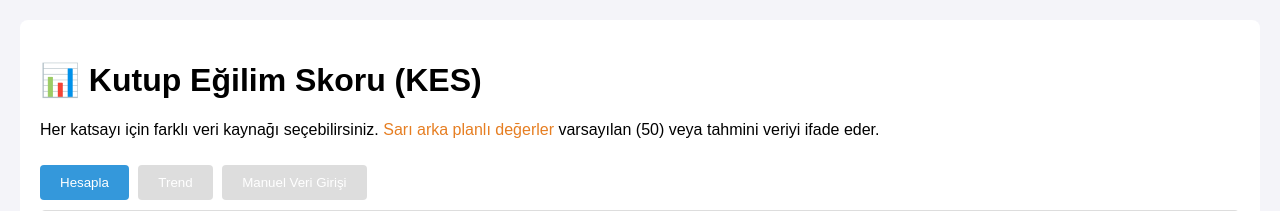
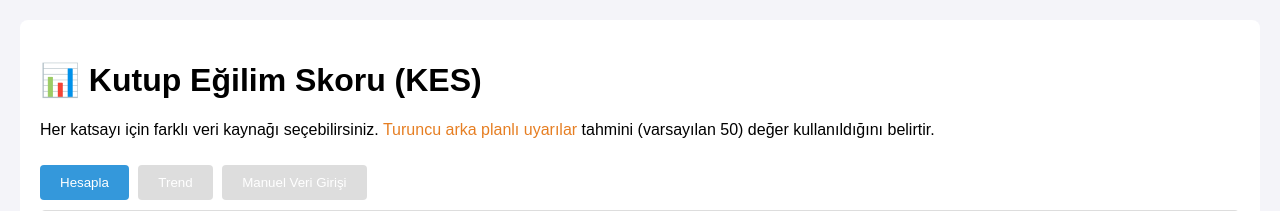
Before and after one commit to emrahY784/kes-web-app, a Flask app: page / in a window 1280 px wide. Shown: the top 211 px of the page. Run offline with Flask 3, Linux system fonts and the light colour scheme; data that the repository does not hold is empty; some libraries are stand-ins or nearby versions.

Commit message:
Update index.html

```diff
--- a/templates/index.html
+++ b/templates/index.html
@@ -26,7 +26,7 @@
 <body>
 <div class="container">
     <h1>📊 Kutup Eğilim Skoru (KES)</h1>
-    <p>Her katsayı için farklı veri kaynağı seçebilirsiniz. <span class="warning">Sarı arka planlı değerler</span> varsayılan (50) veya tahmini veriyi ifade eder.</p>
+    <p>Her katsayı için farklı veri kaynağı seçebilirsiniz. <span class="warning">Turuncu arka planlı uyarılar</span> tahmini (varsayılan 50) değer kullanıldığını belirtir.</p>
 
     <div>
         <button class="tab-button active" onclick="openTab('calculate')">Hesapla</button>
```
